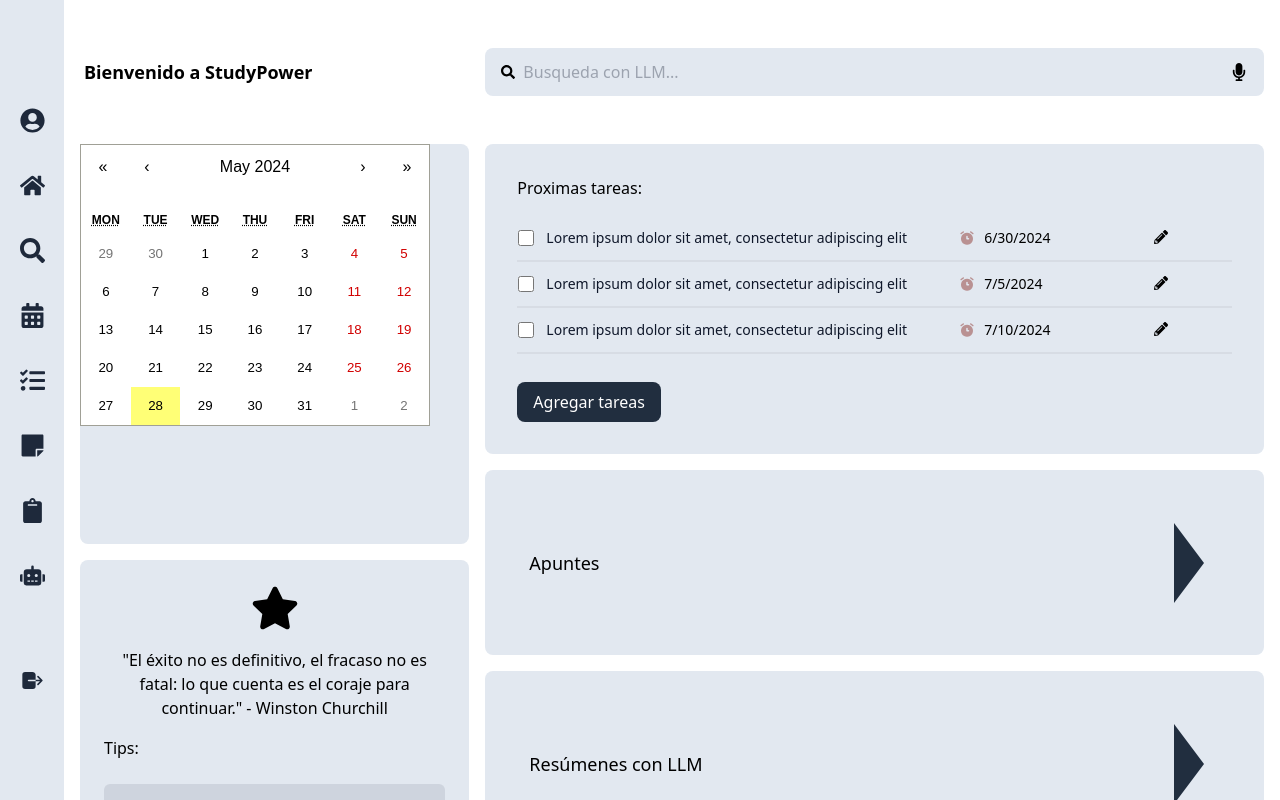
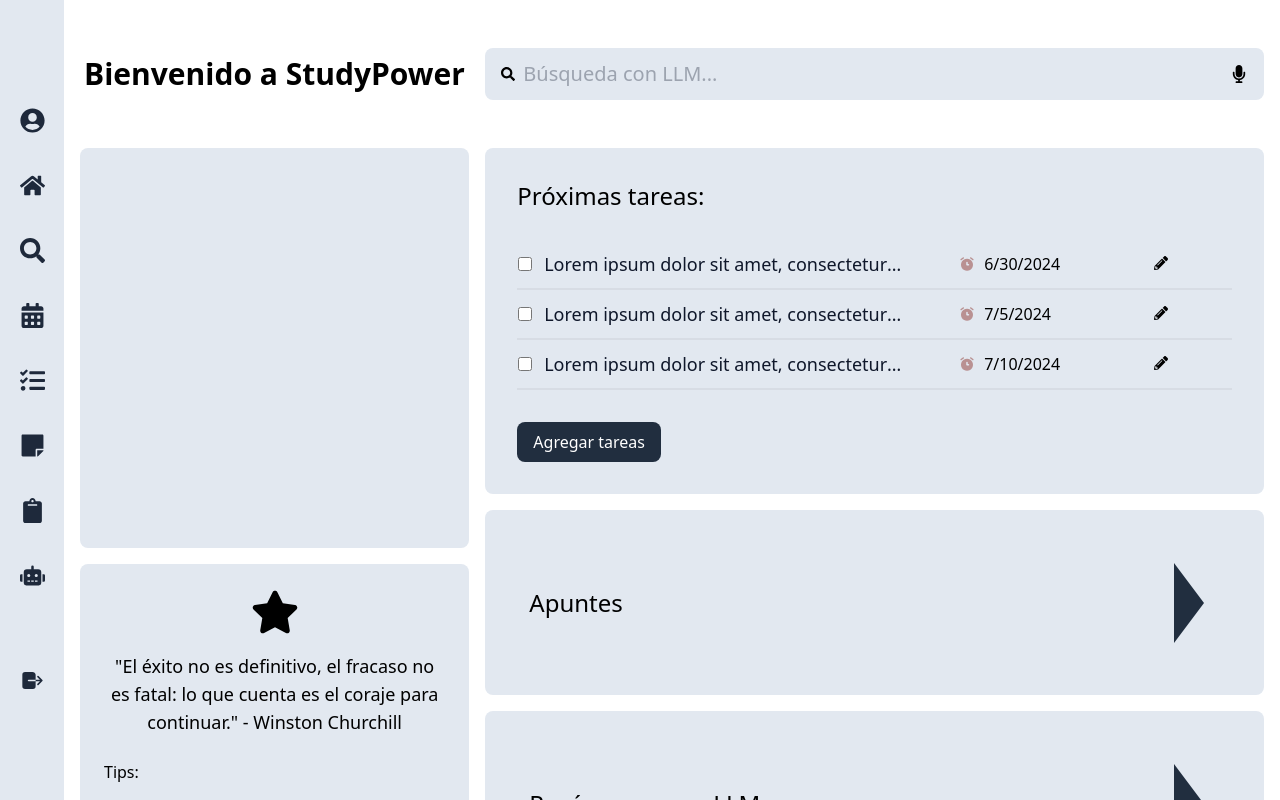
Before and after one commit to DagmarLV/StudyPower, a Next.js app in the folder my-app/: page /dashboard in a window 1280 px wide. Shown: the top 800 px of the page. Built offline with nearby package versions, Linux system fonts and the light colour scheme.

Commit message:
Refactor dashboard page

```diff
--- a/my-app/src/app/asistente/page.jsx
+++ b/my-app/src/app/asistente/page.jsx
@@ -12,12 +12,12 @@
         <section className="container mx-auto flex flex-col md:gap-12 gap-4 p-4 md:ml-32 w-auto">
           <div className='md:w-2/3 mt-10 border-b-2 border-black/40 pb-4 text-lg'>Bienvenido a tus tareas</div>
           <div className='text-lg'>Inicio &gt; Asistencia</div>
-			<div className="flex md:flex-row flex-col gap-8">
+            <div className="flex md:flex-row flex-col gap-20">
               <div className="flex flex-col gap-8 md:w-1/3 w-full h-full">
                   <p className="text-lg ">Motivación del día</p>
-					<div className="flex flex-col items-center gap-8 p-6 mb-5 rounded-lg bg-slate-200 md:h-[250px]">
+                <div className="flex flex-col items-center gap-8 p-6 rounded-lg bg-slate-200 md:h-[250px]">
                   <FaStar size={58}/>
-						<p className="md:mt-3 text-center">{tips[0]?.phrase}</p>
+                  <p className="md:mt-1 text-center text-lg">{tips[0]?.phrase}</p>
                 </div>
                 <div>
                   <p className="text-lg ">Tips recomendados para ti</p>
@@ -29,11 +29,11 @@
 
               <div className="flex flex-col gap-8 md:w-2/3 w-full">
                 <p className="text-lg ">Solicita ayuda personalizada</p>
-                	<div className="bg-gray-200 p-4 rounded-md shadow-md flex flex-col h-[600px]">
+                <div className="bg-slate-200 p-4 rounded-md shadow-md flex flex-col h-[600px]">
                 <div className="flex items-center justify-center mb-4">
                   <div className="text-3xl">🧑‍🏫</div>
                 </div>
-                <div className="bg-gray-300 p-4 rounded-md flex-grow">
+                <div className="bg-slate-300 p-4 rounded-md flex-grow">
                   <p>Hola! Soy Pow Zen, te ayudaré con el equilibrio necesario para estudiar. Consulta lo que quieras</p>
                 </div>
                   <input type="text" placeholder="Escribir aquí..." className="mt-4 p-2 border border-gray-300 rounded-md" />
--- a/my-app/src/app/dashboard/page.jsx
+++ b/my-app/src/app/dashboard/page.jsx
@@ -3,8 +3,7 @@
 import TipPreview from '@/components/TipPreview';
 import ListTasks from '@/components/ListTasks';
 import { FaStar } from 'react-icons/fa';
-import Calendar from 'react-calendar';
-import 'react-calendar/dist/Calendar.css';
+
 
 import tips from '@/data/tips.json';
 import tasks from '@/data/tasks.json';
@@ -22,34 +21,34 @@
           			/*onClose={handleCloseNotification}*/
         		/>
       		)}
-			<div className="flex md:flex-row flex-col items-center md:gap-4 gap-2">
-				<h2 className="text-lg font-bold md:w-1/3 w-full pl-1">Bienvenido a StudyPower</h2>
+			<div className="flex md:flex-row flex-col items-center gap-4 ">
+				<h2 className="text-3xl font-bold md:w-1/3 w-full pl-1">Bienvenido a StudyPower</h2>
 				<Search className="md:w-2/3 w-full" />
 			</div>
 			<div className="flex md:flex-row flex-col gap-4">
 				<div className="flex flex-col gap-4 md:w-1/3 w-full">
 					{/*Calendar*/}
 					<div className="w-full h-[400px] rounded-lg bg-slate-200">
-					<Calendar />
+
 					</div>
 					<TipPreview tip={tips[0]?.tip} className="p-6  rounded-lg bg-slate-200">
 						<FaStar size={48} />
-						<p className="text-center">{tips[0]?.phrase}</p>
-						<h2 className='text-base text-left w-full'>Tips:</h2>
+						<p className="text-center text-lg">{tips[0]?.phrase}</p>
+						<h2 className='mt-2 text-base text-left w-full'>Tips:</h2>
 					</TipPreview>
 				</div>
 				<div className="flex flex-col gap-4 md:w-2/3 w-full">
-					<div className="flex flex-col gap-4 p-8 rounded-lg bg-slate-200">
-						<p>Proximas tareas:</p>
+					<div className="flex flex-col gap-7 p-8 rounded-lg bg-slate-200">
+						<p className='text-2xl'>Próximas tareas:</p>
 						<ListTasks tasks={lastTasks} />
-						<button className="px-4 py-2 mt-3 rounded-lg w-fit bg-[#212E3F] text-white hover:bg-[#212E3F]/80">Agregar tareas</button>
+						<button className="px-4 py-2 mt-1 rounded-lg w-fit bg-[#212E3F] text-white hover:bg-[#212E3F]/80 text-lm">Agregar tareas</button>
 					</div>
-					<div className="w-full h-[185px] rounded-lg bg-slate-200 relative flex items-center ">
-  						<p className="ml-10 text-lg pl-1">Apuntes</p>
+					<div className="w-full md:h-[185px] h-[140px] rounded-lg bg-slate-200 relative flex items-center ">
+  						<p className="ml-10 text-2xl pl-1">Apuntes</p>
   						<span className="triangle-right"></span>
 					</div>
-					<div className="w-full h-[185px] rounded-lg bg-slate-200 relative flex items-center ">
-  						<p className="ml-10 text-lg pl-1">Resúmenes con LLM</p>
+					<div className="w-full md:h-[185px] h-[140px] rounded-lg bg-slate-200 relative flex items-center ">
+  						<p className="ml-10 text-2xl pl-1">Resúmenes con LLM</p>
   						<span className="triangle-right"></span>
 					</div>
 				</div>
--- a/my-app/src/components/Checkbox.jsx
+++ b/my-app/src/components/Checkbox.jsx
@@ -10,7 +10,7 @@
 				value={props.value ?? 0}
 				className="w-4 h-4 text-blue-600 bg-gray-100 border-gray-300 rounded focus:ring-blue-500 dark:focus:ring-blue-600 dark:ring-offset-gray-800 focus:ring-2 dark:bg-gray-700 dark:border-gray-600"
 			/>
-			<label htmlFor={props.id} className="ml-1 text-sm font-medium select-none line-clamp-1 text-slate-900 dark:text-gray-900">
+			<label htmlFor={props.id} className="ml-1 text-lg  select-none line-clamp-1 text-slate-900 dark:text-gray-900">
 				{props.children}
 			</label>
 		</div>
--- a/my-app/src/components/ItemTask.jsx
+++ b/my-app/src/components/ItemTask.jsx
@@ -32,7 +32,7 @@
 						}`}
 					/>
 				</button>
-				<p className="text-sm">{props.task?.date}</p>
+				<p className="text-lm">{props.task?.date}</p>
 			</td>
 			<td className="text-center w-1/5">
 				<button>
--- a/my-app/src/components/Search.jsx
+++ b/my-app/src/components/Search.jsx
@@ -9,7 +9,7 @@
 				<Link href="/busqueda" title="busqueda">
 					<FaSearch size={14} />
 				</Link>
-				<input type="text" placeholder="Busqueda con LLM..." className="bg-transparent grow outline-none" />
+				<input type="text" placeholder="Búsqueda con LLM..." className="bg-transparent grow outline-none text-xl" />
 				<button title="microphone">
 					<FaMicrophone size={18} />
 				</button>
--- a/my-app/src/components/TipPreview.jsx
+++ b/my-app/src/components/TipPreview.jsx
@@ -8,11 +8,11 @@
                 {props?.children}
             </div>
             <div className='flex flex-col gap-1'>
-                <div className='flex gap-4 p-6 rounded-md bg-[#212E3F]/10'>
+                <div className='flex gap-4 p-5 rounded-md bg-slate-300 items-center'>
                     <div className='rounded-full h-fit w-fit p-1 bg-white'>
                         <FcIdea size={24}/>
                     </div>
-                    <p className='text-sm'>{props?.tip}</p>
+                    <p className='text-lg'>{props?.tip}</p>
                 </div>
             </div>
         </div>
```
Lines whose indentation alone changed are shown as unchanged.
